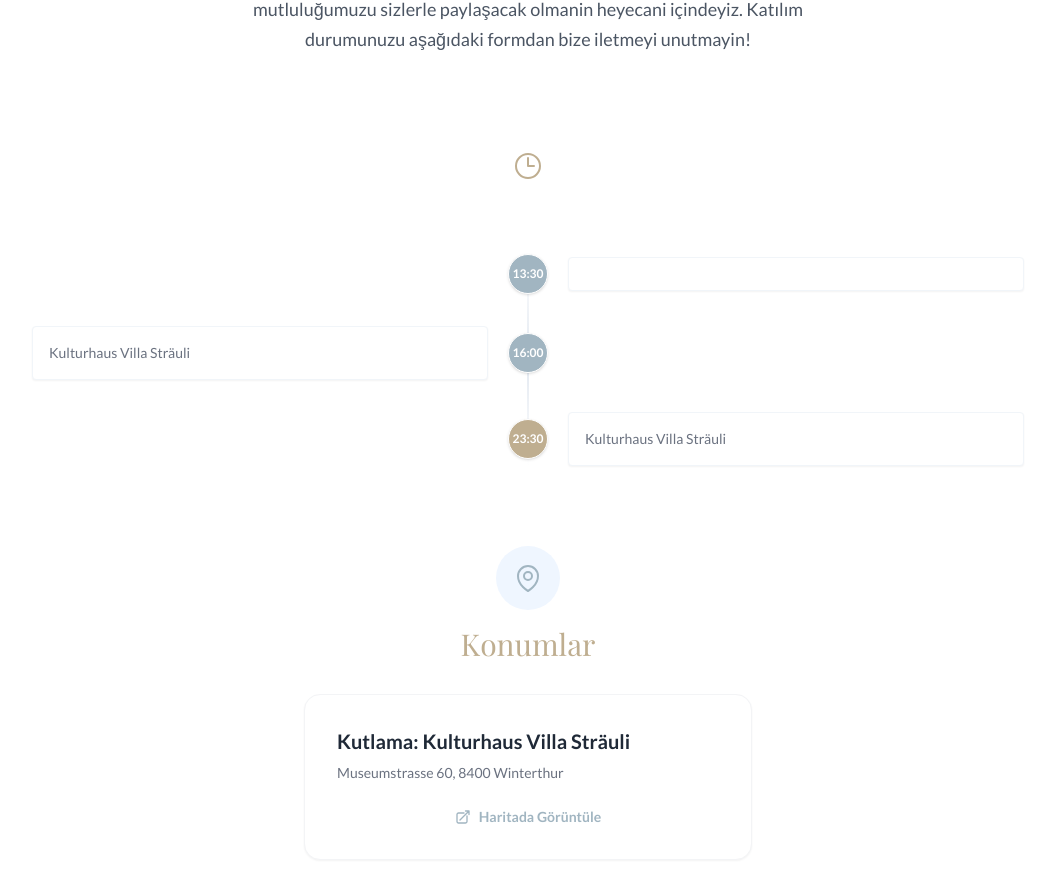
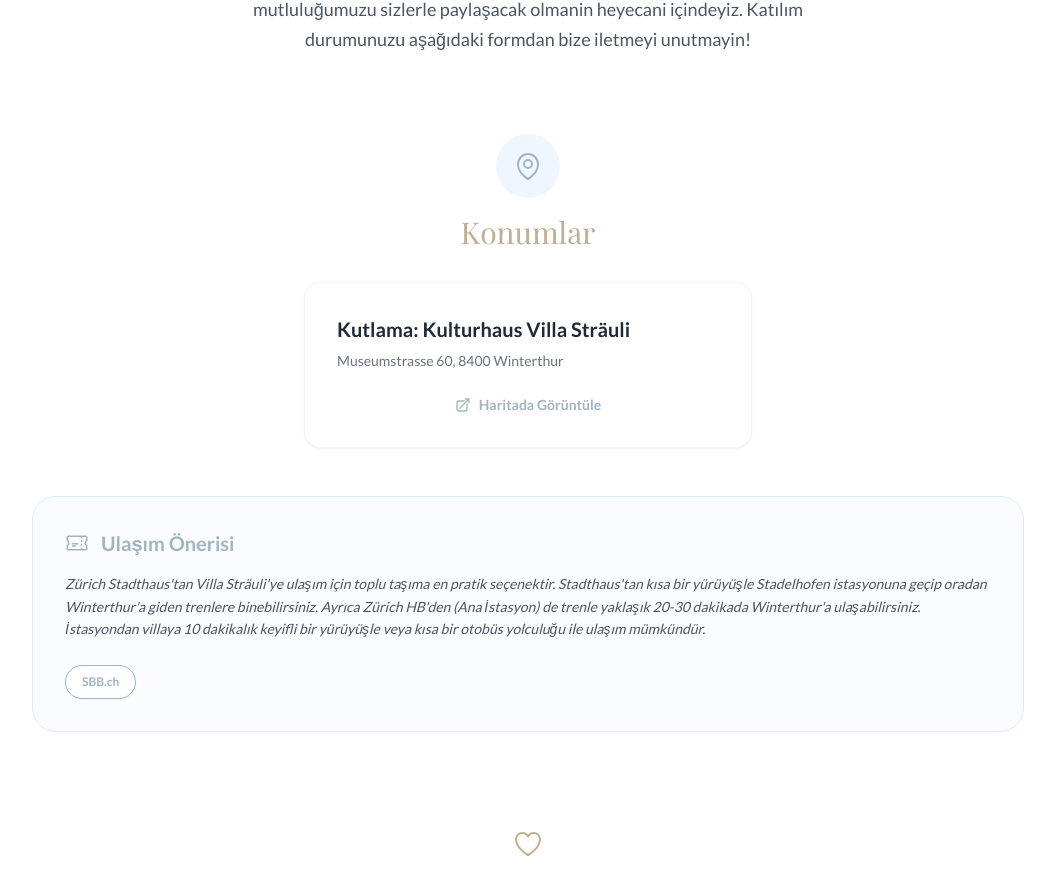
Before and after one commit to Ecomak/wedding, a React (Vite) app: page / in a window 1280 px wide. Shown: the part 1214-2107 px from the top of the page, without its empty margins (112-1167 px from the left). Built offline with nearby package versions, Linux system fonts and the light colour scheme; a web font is replaced by a local one.

Commit message:
Update App.tsx

```diff
--- a/App.tsx
+++ b/App.tsx
@@ -10,12 +10,10 @@ const App: React.FC = () => {
   const [lang, setLang] = useState<Language>('TR');
   const t = TRANSLATIONS[lang];
 
-  // Using a relative path starting with ./ is crucial for GitHub Pages subdirectories like /wedding/
   const mainImageUrl = `${import.meta.env.BASE_URL}IMG-20251214-WA0060~2.jpg`;
 
   return (
     <div className="min-h-screen flex flex-col items-center">
-      {/* Sticky Controls Container */}
       <div className="fixed top-4 right-4 z-50 flex flex-col items-end">
         <LanguageToggle currentLang={lang} onToggle={setLang} />
         <Menu t={t} />
@@ -23,18 +21,15 @@ const App: React.FC = () => {
 
       <Hero title={t.title} date={t.date} />
 
-      {/* Main Content */}
       <main className="w-full max-w-5xl px-4 -mt-12 mb-20 relative z-10">
         <div className="flex flex-col gap-20">
 
-          {/* Main Photo Wrapper */}
           <div className="w-full bg-white p-2 rounded-2xl shadow-xl border-8 border-white overflow-hidden">
             <img
               src={mainImageUrl}
               alt="Emel & Onur"
               className="w-full h-auto rounded-xl object-cover aspect-[4/3] md:aspect-video"
               onError={(e) => {
-                // Fallback in case there is a typo in the repo filename (IMG vs MG)
                 const target = e.target as HTMLImageElement;
                 if (!target.src.includes('MG-')) {
                    target.src = target.src.replace('IMG-', 'MG-');
@@ -43,7 +38,6 @@ const App: React.FC = () => {
             />
           </div>
 
-          {/* Welcome Section */}
           <section className="text-center pt-8">
             <h2 className="text-3xl md:text-4xl text-gold playfair mb-6">{t.welcomeTitle}</h2>
             <p className="text-lg leading-relaxed text-gray-600 max-w-xl mx-auto">
@@ -51,18 +45,15 @@ const App: React.FC = () => {
             </p>
           </section>
 
-          {/* Schedule Section */}
-          <section id="schedule" className="text-center scroll-mt-24">
+          {/* --- ONLY THIS SECTION IS HIDDEN --- */}
+          <section id="schedule" className="hidden">
              <div className="inline-block p-4 mb-4 rounded-full bg-gold-light/10 text-gold">
               <svg xmlns="http://www.w3.org/2000/svg" fill="none" viewBox="0 0 24 24" strokeWidth={1.5} stroke="currentColor" className="w-8 h-8">
                 <path strokeLinecap="round" strokeLinejoin="round" d="M12 6v6h4.5m4.5 0a9 9 0 11-18 0 9 9 0 0118 0z" />
               </svg>
             </div>
             <h2 className="text-3xl text-gold playfair mb-10">{t.scheduleTitle}</h2>
-
             <div className="space-y-8 relative before:absolute before:inset-0 before:ml-5 before:-translate-x-px md:before:mx-auto md:before:translate-x-0 before:h-full before:w-0.5 before:bg-gradient-to-b before:from-transparent before:via-slate-200 before:to-transparent">
-
-              {/* Arrival */}
               <div className="relative flex items-center justify-between md:justify-normal md:odd:flex-row-reverse group">
                 <div className="flex items-center justify-center w-10 h-10 rounded-full border border-white bg-[#A1B5C1] text-white shadow shrink-0 md:order-1 md:group-odd:-translate-x-1/2 md:group-even:translate-x-1/2">
                   <span className="text-xs font-bold">13:30</span>
@@ -72,8 +63,6 @@ const App: React.FC = () => {
                   <p className="text-sm text-gray-500">{t.arrivalText}</p>
                 </div>
               </div>
-
-              {/* Celebration */}
               <div className="relative flex items-center justify-between md:justify-normal md:odd:flex-row-reverse group">
                 <div className="flex items-center justify-center w-10 h-10 rounded-full border border-white bg-[#A1B5C1] text-white shadow shrink-0 md:order-1 md:group-odd:-translate-x-1/2 md:group-even:translate-x-1/2">
                   <span className="text-xs font-bold">16:00</span>
@@ -83,9 +72,6 @@ const App: React.FC = () => {
                   <p className="text-sm text-gray-500">Kulturhaus Villa Sträuli</p>
                 </div>
               </div>
-
-
-              {/* Closing */}
               <div className="relative flex items-center justify-between md:justify-normal md:odd:flex-row-reverse group">
                 <div className="flex items-center justify-center w-10 h-10 rounded-full border border-white bg-[#BFAE90] text-white shadow shrink-0 md:order-1 md:group-odd:-translate-x-1/2 md:group-even:translate-x-1/2">
                   <span className="text-xs font-bold">23:30</span>
@@ -95,10 +81,9 @@ const App: React.FC = () => {
                   <p className="text-sm text-gray-500">Kulturhaus Villa Sträuli</p>
                 </div>
               </div>
-
             </div>
           </section>
-{/* Location Section */}
+
           <section id="location" className="text-center scroll-mt-24">
             <div className="inline-block p-4 mb-4 rounded-full bg-blue-50 text-[#A1B5C1]">
               <svg xmlns="http://www.w3.org/2000/svg" fill="none" viewBox="0 0 24 24" strokeWidth={1.5} stroke="currentColor" className="w-8 h-8">
@@ -107,10 +92,7 @@ const App: React.FC = () => {
               </svg>
             </div>
             <h2 className="text-3xl text-gold playfair mb-8">{t.locationTitle}</h2>
-
-  {/* CHANGE: Swapped grid for flex + justify-center to center the single card */}
             <div className="flex justify-center mb-12 px-4">
-    {/* Winterthur Venue */}
               <div className="bg-white p-8 rounded-2xl border border-gray-100 shadow-sm flex flex-col justify-between text-left w-full max-w-md">
                 <div>
                   <h3 className="text-xl font-bold text-gray-800 mb-2">{t.venueWinterthurTitle}</h3>
@@ -129,8 +111,6 @@ const App: React.FC = () => {
                 </a>
               </div>
             </div>
-
-            {/* Transport Advice Section */}
             <div className="p-8 bg-blue-50/30 rounded-3xl border border-blue-100 text-left">
               <h3 className="text-xl font-bold text-[#A1B5C1] mb-4 flex items-center gap-3">
                 <svg xmlns="http://www.w3.org/2000/svg" fill="none" viewBox="0 0 24 24" strokeWidth={1.5} stroke="currentColor" className="w-6 h-6">
@@ -142,19 +122,11 @@ const App: React.FC = () => {
                 {t.transportText}
               </p>
               <div className="mt-6 flex flex-wrap gap-4">
-                 <a
-                   href="https://www.sbb.ch/"
-                   target="_blank"
-                   rel="noopener noreferrer"
-                   className="px-4 py-2 bg-white border border-[#A1B5C1] text-[#A1B5C1] rounded-full text-xs font-bold hover:bg-[#A1B5C1] hover:text-white transition-all shadow-sm"
-                 >
-                   SBB.ch
-                 </a>
+                 <a href="https://www.sbb.ch/" target="_blank" rel="noopener noreferrer" className="px-4 py-2 bg-white border border-[#A1B5C1] text-[#A1B5C1] rounded-full text-xs font-bold hover:bg-[#A1B5C1] hover:text-white transition-all shadow-sm">SBB.ch</a>
               </div>
             </div>
           </section>
 
-          {/* Attractions Section */}
           <section id="attractions" className="text-center scroll-mt-24">
             <div className="inline-block p-4 mb-4 rounded-full bg-gold-light/10 text-gold">
               <svg xmlns="http://www.w3.org/2000/svg" fill="none" viewBox="0 0 24 24" strokeWidth={1.5} stroke="currentColor" className="w-8 h-8">
@@ -162,69 +134,46 @@ const App: React.FC = () => {
               </svg>
             </div>
             <h2 className="text-3xl text-gold playfair mb-8">{t.attractionsTitle}</h2>
-
             <div className="grid grid-cols-1 md:grid-cols-2 gap-8 text-left">
-              {/* Zurich Suggestions */}
               <div className="bg-white p-6 rounded-2xl border border-gray-100 shadow-sm">
                 <h3 className="text-xl font-bold text-[#A1B5C1] mb-4 border-b border-gray-50 pb-2">{t.zurichTitle}</h3>
                 <ul className="space-y-3">
                   {t.zurichAttractions.map((item, idx) => (
                     <li key={idx} className="text-gray-600 text-sm flex items-start gap-2">
-                      <span className="text-[#BFAE90]">•</span>
-                      {item}
+                      <span className="text-[#BFAE90]">•</span> {item}
                     </li>
                   ))}
                 </ul>
               </div>
-
-              {/* Winterthur Suggestions */}
               <div className="bg-white p-6 rounded-2xl border border-gray-100 shadow-sm">
                 <h3 className="text-xl font-bold text-[#A1B5C1] mb-4 border-b border-gray-50 pb-2">{t.winterthurTitle}</h3>
                 <ul className="space-y-3">
                   {t.winterthurAttractions.map((item, idx) => (
                     <li key={idx} className="text-gray-600 text-sm flex items-start gap-2">
-                      <span className="text-[#BFAE90]">•</span>
-                      {item}
+                      <span className="text-[#BFAE90]">•</span> {item}
                     </li>
                   ))}
                 </ul>
               </div>
             </div>
-
-            {/* Food Section */}
             <div className="mt-8 p-6 bg-gray-50 rounded-2xl border border-gray-100 text-left">
                <h3 className="text-lg font-bold text-[#BFAE90] mb-3 flex items-center gap-2">
-                 <svg xmlns="http://www.w3.org/2000/svg" fill="none" viewBox="0 0 24 24" strokeWidth={1.5} stroke="currentColor" className="w-5 h-5">
-                   <path strokeLinecap="round" strokeLinejoin="round" d="M12 21a9.004 9.004 0 008.716-6.747M12 21a9.004 9.004 0 01-8.716-6.747M12 21c2.485 0 4.5-4.03 4.5-9S14.485 3 12 3m0 18c-2.485 0-4.5-4.03-4.5-9S9.515 3 12 3m0 0a8.997 8.997 0 017.843 4.582M12 3a8.997 8.997 0 00-7.843 4.582m15.686 0A11.953 11.953 0 0112 10.5c-2.998 0-5.74-1.1-7.843-2.918m15.686 0A8.959 8.959 0 0121 12c0 .778-.099 1.533-.284 2.253m0 0A17.919 17.919 0 0112 16.5c-3.162 0-6.133-.815-8.716-2.247m0 0A9.015 9.015 0 013 12c0-.856.12-1.685.344-2.47" />
-                 </svg>
+                 <svg xmlns="http://www.w3.org/2000/svg" fill="none" viewBox="0 0 24 24" strokeWidth={1.5} stroke="currentColor" className="w-5 h-5"><path strokeLinecap="round" strokeLinejoin="round" d="M12 21a9.004 9.004 0 008.716-6.747M12 21a9.004 9.004 0 01-8.716-6.747M12 21c2.485 0 4.5-4.03 4.5-9S14.485 3 12 3m0 18c-2.485 0-4.5-4.03-4.5-9S9.515 3 12 3m0 0a8.997 8.997 0 017.843 4.582M12 3a8.997 8.997 0 00-7.843 4.582m15.686 0A11.953 11.953 0 0112 10.5c-2.998 0-5.74-1.1-7.843-2.918m15.686 0A8.959 8.959 0 0121 12c0 .778-.099 1.533-.284 2.253m0 0A17.919 17.919 0 0112 16.5c-3.162 0-6.133-.815-8.716-2.247m0 0A9.015 9.015 0 013 12c0-.856.12-1.685.344-2.47" /></svg>
                  {t.eatTitle}
                </h3>
                <div className="text-gray-600 text-sm space-y-4">
-                 <p>
-                   {lang === 'TR'
-                     ? 'İsviçre denince akla gelen klasik lezzetleri mutlaka deneyin: '
-                     : 'Don\'t miss out on these essential Swiss classics: '}
-                   <span className="font-bold text-gray-800">Fondue</span>,
-                   <span className="font-bold text-gray-800"> Raclette</span>,
-                   <span className="font-bold text-gray-800"> Rösti</span>
+                 <p>{lang === 'TR' ? 'İsviçre denince akla gelen klasik lezzetleri mutlaka deneyin: ' : 'Don\'t miss out on these essential Swiss classics: '}
+                   <span className="font-bold text-gray-800">Fondue</span>, <span className="font-bold text-gray-800"> Raclette</span>, <span className="font-bold text-gray-800"> Rösti</span>
                    {lang === 'TR' ? ' ve meşhur İsviçre peynirleri.' : ' and of course, famous Swiss cheeses.'}
                  </p>
-                 <p>
-                   {lang === 'TR'
-                     ? 'Çikolata severler için '
-                     : 'For chocolate lovers, a visit to '}
-                   <span className="font-bold text-mountain">Läderach</span>
-                   {lang === 'TR' ? ' veya ' : ' or '}
-                   <span className="font-bold text-mountain">Sprüngli</span>
-                   {lang === 'TR'
-                     ? ' (meşhur Luxemburgerli makaronları ile) butikleri tatlı bir mola için idealdir.'
-                     : ' (try their famous Luxemburgerli macarons) boutiques is a must for a sweet break.'}
+                 <p>{lang === 'TR' ? 'Çikolata severler için ' : 'For chocolate lovers, a visit to '}
+                   <span className="font-bold text-mountain">Läderach</span> {lang === 'TR' ? ' veya ' : ' or '} <span className="font-bold text-mountain">Sprüngli</span>
+                   {lang === 'TR' ? ' (meşhur Luxemburgerli makaronları ile) butikleri tatlı bir mola için idealdir.' : ' (try their famous Luxemburgerli macarons) boutiques is a must for a sweet break.'}
                  </p>
                </div>
             </div>
           </section>
 
-          {/* RSVP Card */}
           <section id="rsvp" className="w-full scroll-mt-24">
             <RsvpForm t={t} />
           </section>
```
Lines whose indentation alone changed are shown as unchanged.
